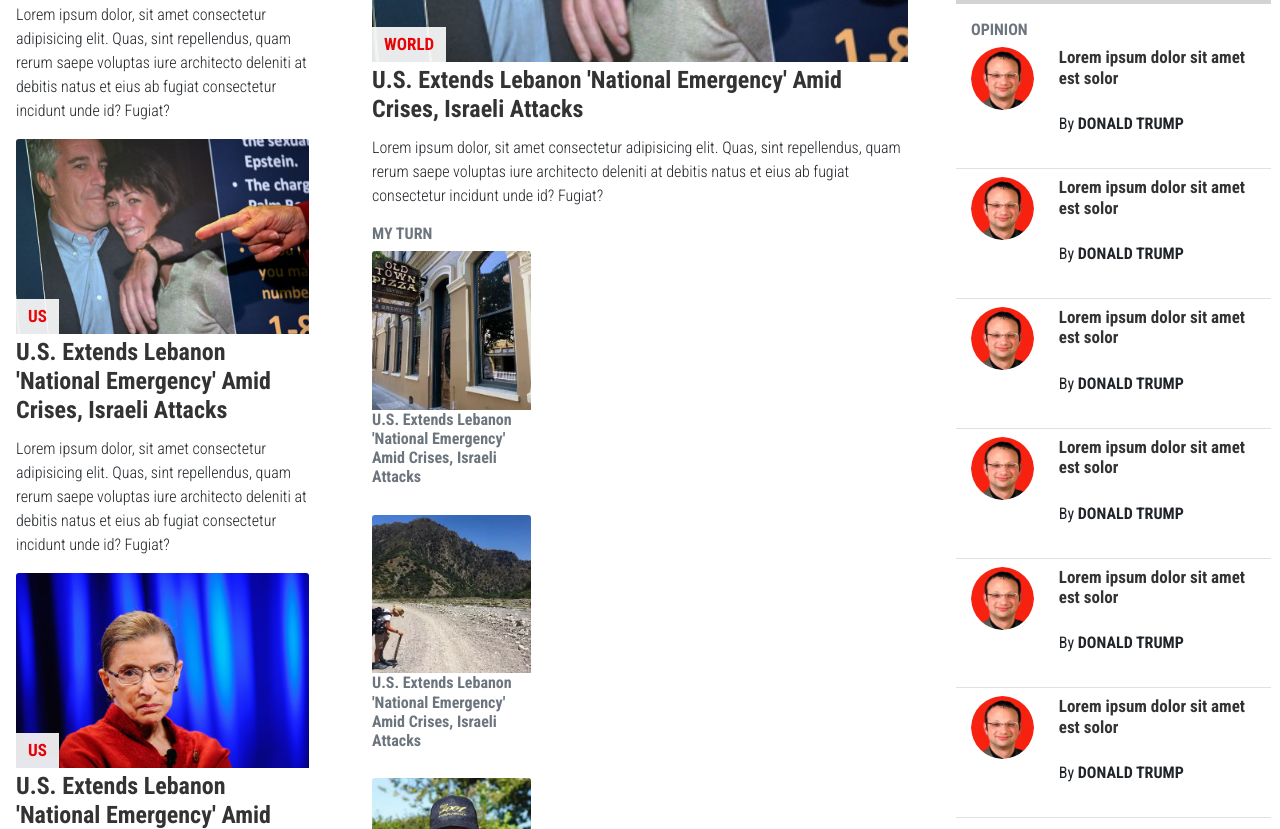
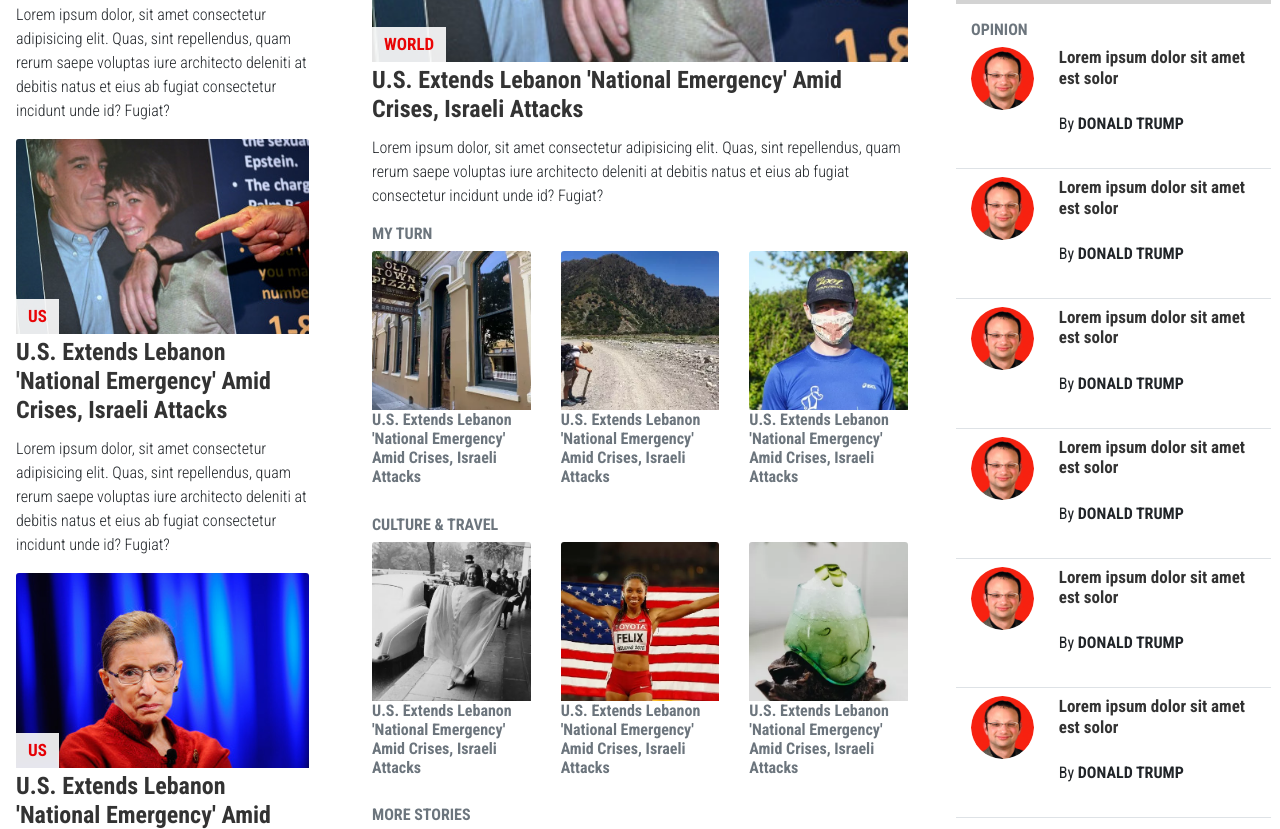
Before and after one commit to lirad/newsweek-clone, a website: page index.html in a window 1280 px wide. Shown: the part 545-1374 px from the top of the page. Drawn offline with nearby package versions, Linux system fonts and the light colour scheme.

Commit message:
Fixing My Turn and Culture position

```diff
--- a/index.html
+++ b/index.html
@@ -244,13 +244,8 @@
           </article>
 
 
-
-
-
-
-
           <!-- My turn desktop -->
-          <div class="row d-none d-md-block">
+          <div class="row d-none d-md-flex">
 
             <div class="col-12">
               <h6 class="text-secondary font-weight-bold">MY TURN</h6>
@@ -305,7 +300,7 @@
 
           </div>
 
-          <div class="row d-none d-mmd-block">
+          <div class="row d-none d-md-flex">
             <div class="col-12">
               <h6 class="text-secondary font-weight-bold">
                 CULTURE & TRAVEL
```
